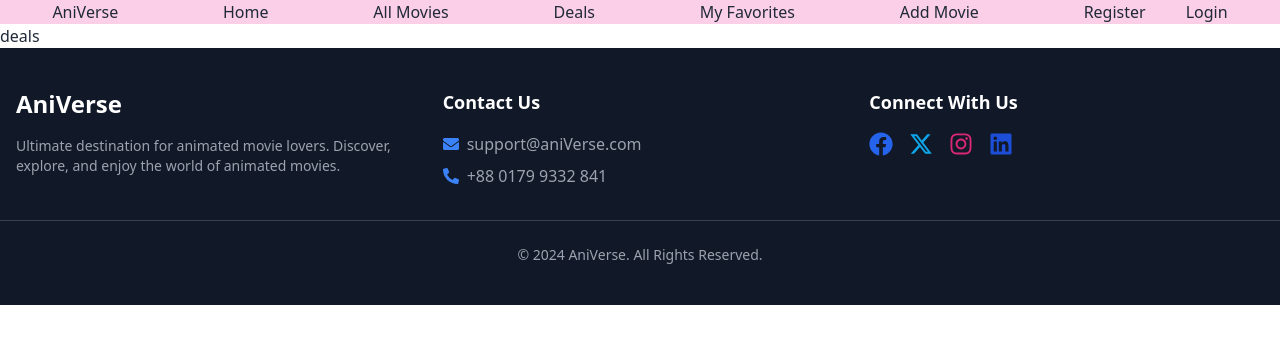
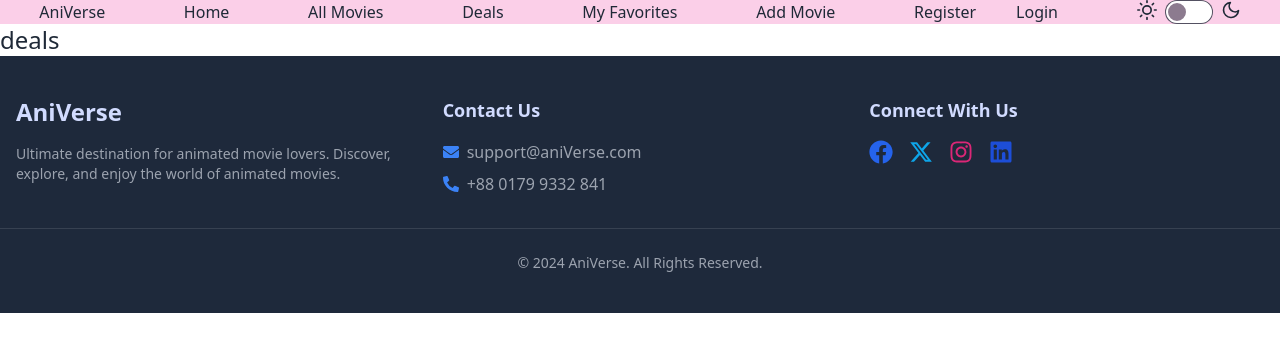
Before and after one commit to m-im-ha/AniVerse, a React (Vite) app: page /deals in a window 1280 px wide. Shown: the top 352 px of the page. Built offline with nearby package versions, Linux system fonts and the light colour scheme; no server answers.

Commit message:
add toggle theme controller

```diff
--- a/src/components/Deals.jsx
+++ b/src/components/Deals.jsx
@@ -1,6 +1,6 @@
 function Deals() {
     return (
-        <div>
+        <div className="text-base-content text-2xl">
             deals
         </div>
     )
--- a/src/components/Favoritemovies.jsx
+++ b/src/components/Favoritemovies.jsx
@@ -47,7 +47,7 @@ function Favoritemovies() {
   }
 
   return (
-    <div className="min-h-screen bg-gray-100 py-8">
+    <div className="min-h-screen py-8">
       <h1 className="text-center text-3xl font-bold text-blue-800 mb-6">
         My Favorite Movies
       </h1>
--- a/src/components/Featured.jsx
+++ b/src/components/Featured.jsx
@@ -10,7 +10,7 @@ function Featured({featuresMovieData}) {
   }
 
     return (
-        <div className="min-h-screen bg-gray-100 py-8">
+        <div className="min-h-screen py-8">
       <h1 className="text-center text-3xl font-bold text-blue-800 mb-6">
         Feature Movies
       </h1>
--- a/src/components/Footer.jsx
+++ b/src/components/Footer.jsx
@@ -12,7 +12,7 @@ function Footer() {
   const currentYear = new Date().getFullYear();
 
   return (
-    <footer className="bg-gray-900 text-white py-10">
+    <footer className="bg-slate-800 text-primary-content py-10">
       <div className="container mx-auto px-4 grid grid-cols-1 md:grid-cols-3 gap-8">
         {/* Website Information */}
         <div>
--- a/src/components/Navlinks.jsx
+++ b/src/components/Navlinks.jsx
@@ -1,16 +1,31 @@
 import { Link, NavLink } from "react-router-dom";
 import { MovieContext } from "../provider/Movieprovider";
-import { useContext } from "react";
+import { useContext, useState, useEffect } from "react";
 
 function Navlinks() {
   const { user, setUser, logOut } = useContext(MovieContext);
+  const [theme, setTheme] = useState(() =>
+    localStorage.getItem("theme") || "light"
+  );
+
+  useEffect(() => {
+    // Apply current theme to the root HTML element
+    document.documentElement.setAttribute("data-theme", theme);
+    // Save the theme to localStorage
+    localStorage.setItem("theme", theme);
+  }, [theme]);
+
+  function handleToggleTheme() {
+    const newTheme = theme === "light" ? "dark" : "light";
+    setTheme(newTheme);
+  }
 
   function handleLogout() {
     logOut()
       .then(() => {
         setUser("");
       })
-      .catch((error) => console.error(`error during logout.`, error));
+      .catch((error) => console.error(`Error during logout:`, error));
   }
 
   return (
@@ -41,6 +56,44 @@ function Navlinks() {
           />
         </NavLink>
       )}
+      <div>
+        <label className="flex cursor-pointer gap-2">
+          <svg
+            xmlns="http://www.w3.org/2000/svg"
+            width="20"
+            height="20"
+            viewBox="0 0 24 24"
+            fill="none"
+            stroke="currentColor"
+            strokeWidth="2"
+            strokeLinecap="round"
+            strokeLinejoin="round"
+          >
+            <circle cx="12" cy="12" r="5" />
+            <path d="M12 1v2M12 21v2M4.2 4.2l1.4 1.4M18.4 18.4l1.4 1.4M1 12h2M21 12h2M4.2 19.8l1.4-1.4M18.4 5.6l1.4-1.4" />
+          </svg>
+          <input
+            type="checkbox"
+            value="dark"
+            className="toggle theme-controller"
+            onChange={handleToggleTheme}
+            checked={theme === "dark"}
+          />
+          <svg
+            xmlns="http://www.w3.org/2000/svg"
+            width="20"
+            height="20"
+            viewBox="0 0 24 24"
+            fill="none"
+            stroke="currentColor"
+            strokeWidth="2"
+            strokeLinecap="round"
+            strokeLinejoin="round"
+          >
+            <path d="M21 12.79A9 9 0 1 1 11.21 3 7 7 0 0 0 21 12.79z"></path>
+          </svg>
+        </label>
+      </div>
     </div>
   );
 }
--- a/src/page/Addmovie.jsx
+++ b/src/page/Addmovie.jsx
@@ -114,12 +114,12 @@ function Addmovie() {
   return (
     <div className="flex min-h-screen items-center justify-center px-4 py-10 sm:px-6 lg:px-8">
       <ToastContainer />
-      <div className="w-full max-w-md rounded-lg bg-white p-6 shadow-lg sm:p-8">
+      <div className="w-full max-w-md rounded-lg text-success-content bg-white p-6 shadow-lg sm:p-8">
         <div className="text-center">
-          <h2 className="text-2xl font-bold text-blue-800 sm:text-3xl">
+          <h2 className="text-2xl font-bold sm:text-3xl">
             Add Your Movie
           </h2>
-          <p className="mt-2 text-gray-600">
+          <p className="mt-2">
             Nice to meet you! Enter your movie details.
           </p>
         </div>
--- a/tailwind.config.js
+++ b/tailwind.config.js
@@ -5,4 +5,7 @@ export default {
     extend: {},
   },
   plugins: [require("daisyui")],
+  daisyui: {
+    themes: ["light", "dark"],
+  },
 };
```
